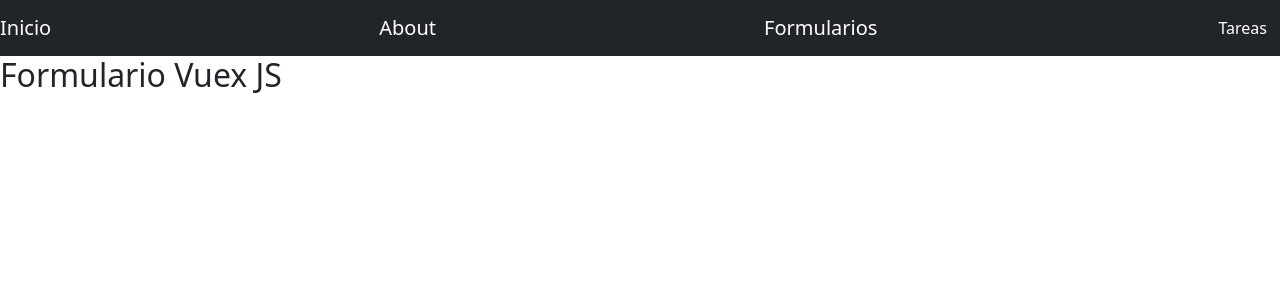
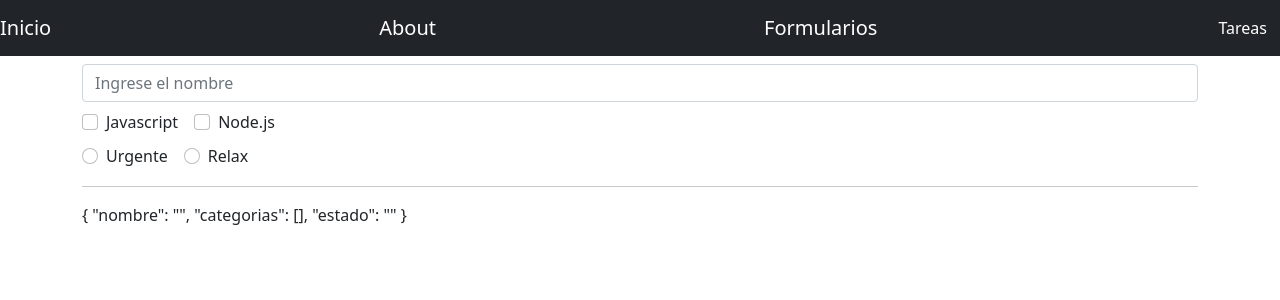
Before and after one commit to Jhonatan-Cortezz/vuex, a Vue app: page /formulario in a window 1280 px wide. Shown: the top 300 px of the page. Built offline with nearby package versions, Linux system fonts and the light colour scheme.

Commit message:
V-model input: text, radio y checkbox

```diff
--- a/src/App.vue
+++ b/src/App.vue
@@ -1,7 +1,9 @@
 <template>
   <div>
     <Navbar />
-    <router-view/>
+    <div class="container">
+      <router-view/>
+    </div>
   </div>
 </template>
 
--- a/src/views/formulario.vue
+++ b/src/views/formulario.vue
@@ -1,10 +1,49 @@
 <template>
-  <h2>Formulario Vuex JS</h2>
+  <form>
+    <input type="text"
+      name=""
+      id=""
+      class="form-control my-2"
+      placeholder="Ingrese el nombre"
+      v-model="tarea.nombre">
+
+    <div class="form-check form-check-inline">
+      <input type="checkbox" class="form-check-input" v-model="tarea.categorias" id="check-1" value="Javascript">
+      <label for="check-1" class="form-check-label">Javascript</label>
+    </div>
+
+    <div class="form-check form-check-inline">
+      <input type="checkbox" class="form-check-input" id="check-2" v-model="tarea.categorias" value="Node.js">
+      <label for="check-2" class="form-check-label">Node.js</label>
+    </div>
+
+    <div class="mt-2">
+      <div class="form-check form-check-inline">
+        <input type="radio" class="form-check-input" id="rd-1" v-model="tarea.estado" value="Urgente">
+        <label for="rd-1" class="form-check-label">Urgente</label>
+      </div>
+
+      <div class="form-check form-check-inline">
+        <input type="radio" class="form-check-input" id="rd-2" v-model="tarea.estado" value="Relax">
+        <label for="rd-2" class="form-check-label">Relax</label>
+      </div>
+    </div>
+  </form>
+  <hr>
+  <p>{{tarea}}</p>
 </template>
 
 <script>
 export default {
-
+  data() {
+    return {
+      tarea: {
+        nombre: '',
+        categorias: [],
+        estado: ''
+      }
+    }
+  },
 }
 </script>
 
```
